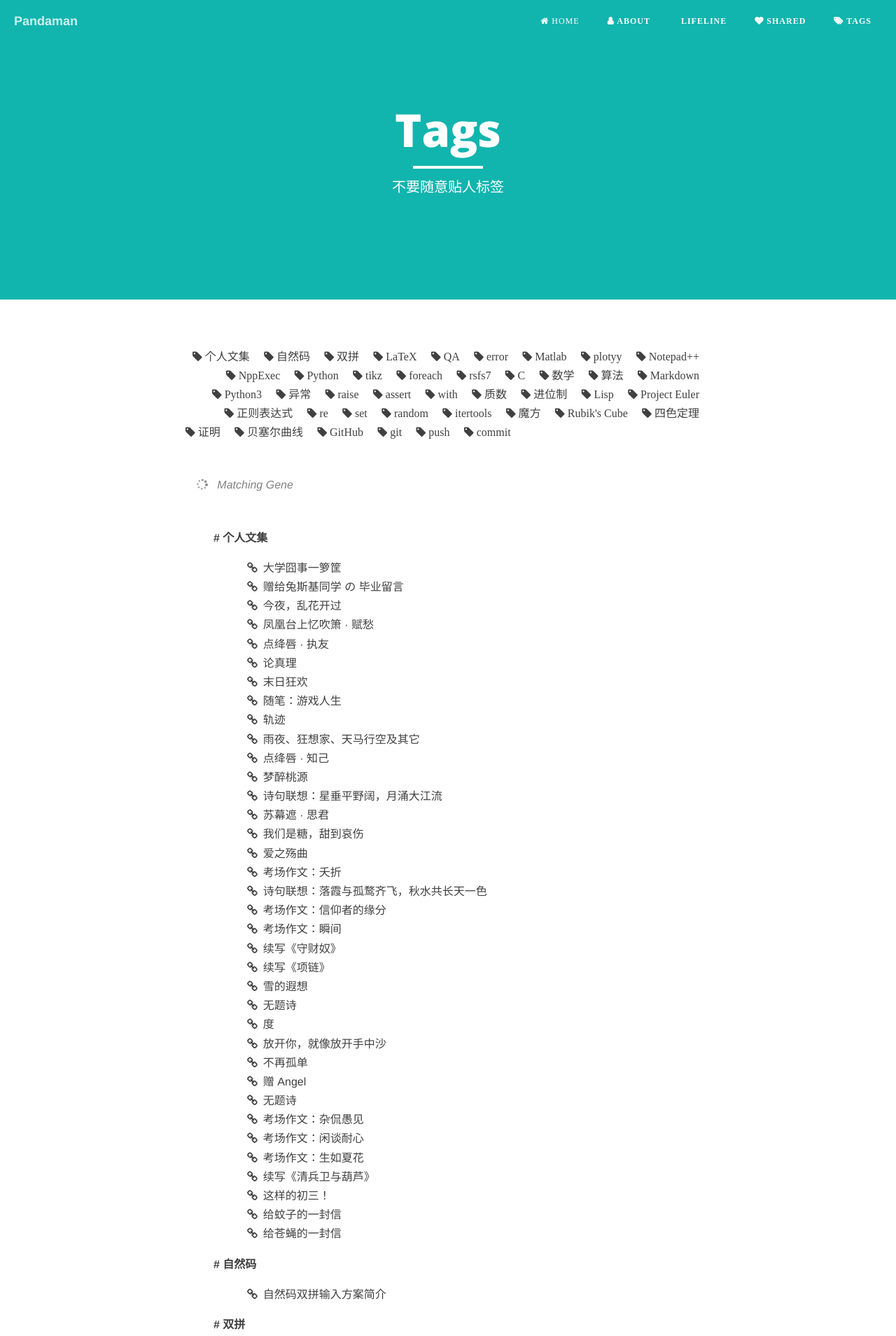
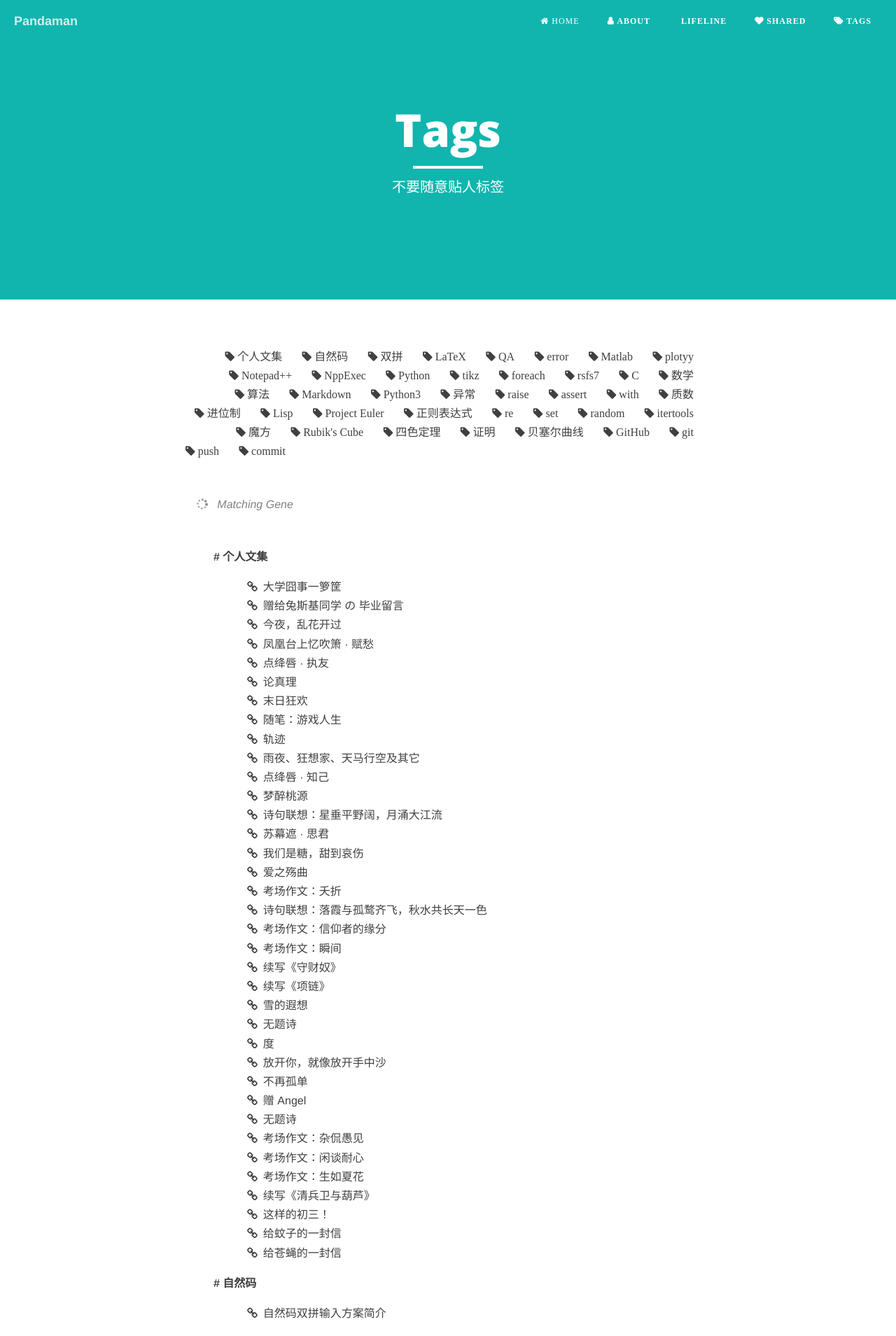
Before and after one commit to ceares/ceares.github.io, a Jekyll site: the page built from tags.md, in a window 1280 px wide. Shown: the top 1909 px of the page at 70% size. Built offline with Jekyll 4.4.1, drawn with Linux system fonts in a browser that asks for light colours; nearby versions of some CDN libraries; library files that are not in the unit come from our copies.

Commit message:
from sp3

```diff
--- a/tags.md
+++ b/tags.md
@@ -7,7 +7,7 @@
 
 <div id='tag_cloud' style="margin:0.5in 0em;font-weight: normal;text-align:right;text-align-last:left">
 {% for tag in site.tags %}
-<a href="#{{ tag[0] }}" title="{{ tag[0] }}" rel="{{ tag[1].size }}" style="margin-right:1em;"><i class="fa fa-tag">&nbsp;{{ tag[0] }}</i></a>
+<a href="#{{ tag[0] }}" title="{{ tag[0] }}" rel="{{ tag[1].size }}" style="margin-right:1.5em;"><i class="fa fa-tag">&nbsp;{{ tag[0] }}</i></a>
 {% endfor %}
 </div>
 
```
